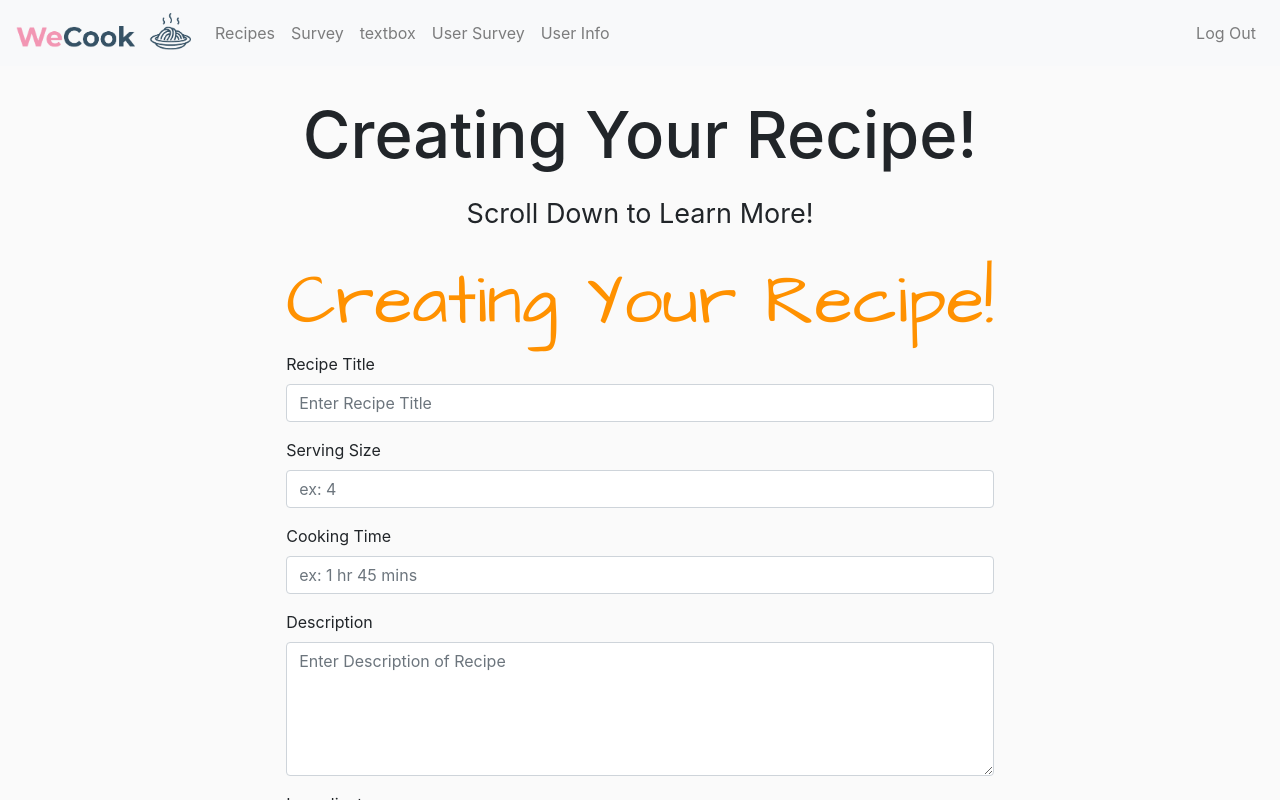
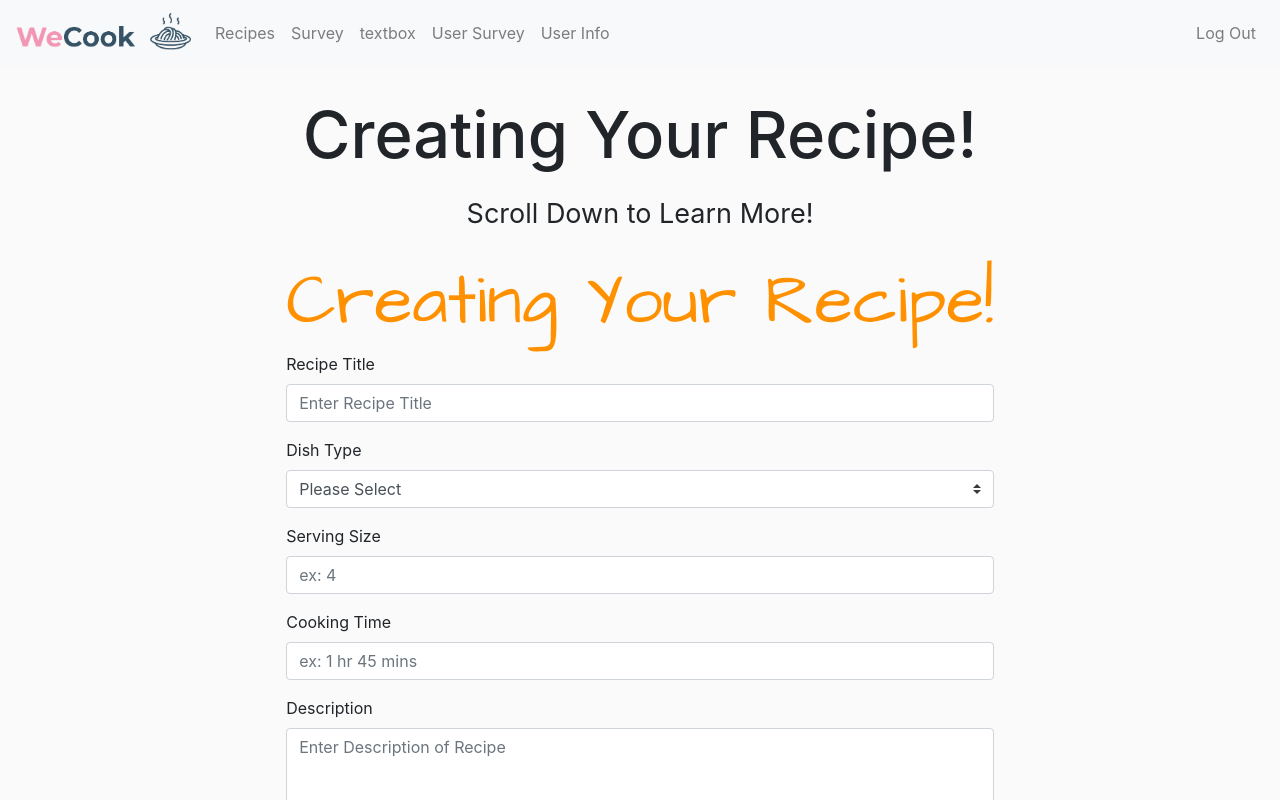
Before and after one commit to rtumalle0518/WeCook, a React (Create React App) app: page /newrecipe in a window 1280 px wide. Shown: the top 800 px of the page. Built offline with nearby package versions, Linux system fonts and the light colour scheme; no server answers; the database is empty; sample sign-in values are in the browser's storage; a web font is replaced by a local one.

Commit message:
put in dish type selector

```diff
--- a/src/components/NewRecipe.js
+++ b/src/components/NewRecipe.js
@@ -25,12 +25,13 @@ export default function NewRecipe() {
 
 
   const schema = yup.object().shape({
-    title: yup.string().min(1, 'Must be 1 character or more').required(),
-    servings: yup.number().required(),
-    cookingTime: yup.string().required(),
-    description: yup.string().required(),
-    ingredients: yup.string().required(),
-    directions: yup.string().required(),
+    title: yup.string().min(1, 'Must be 1 character or more').required('Please enter a title'),
+    dishType: yup.string().required('Please select a dish type'),
+    servings: yup.number().required('Please enter a number'),
+    cookingTime: yup.string().required('Please enter the cooking time'),
+    description: yup.string().required('Please enter a description'),
+    ingredients: yup.string().required('Please enter the ingredients'),
+    directions: yup.string().required('Please enter the directions'),
     // file: yup
     //       .mixed()
     //       .required("A file is required")
@@ -48,6 +49,7 @@ export default function NewRecipe() {
       <Formik style = {{textAlign: 'center'}}
         initialValues={{
           title: '',
+          dishType: '',
           description: '',
           ingredients: '',
           directions: '',
@@ -61,8 +63,10 @@ export default function NewRecipe() {
 
           firestore
             .collection("recipes")
-            .add({
+            .doc(user.uid)
+            .set({
               name: values.title,
+              dishType: values.dishType,
               description: values.description,
               servings: values.servings,
               createdAt: firebase.firestore.FieldValue.serverTimestamp(),
@@ -108,6 +112,33 @@ export default function NewRecipe() {
             </Form.Control.Feedback>
           </Form.Group>
 
+          <Form.Group>
+            <Form.Label>Dish Type</Form.Label>
+            <Form.Control
+              name="dishType"
+              value={values.dishType}
+              placeholder="Please Select"
+              as="select"
+              onChange={handleChange}
+              onBlur={handleBlur}
+              custom
+              isValid={touched.dishType && !errors.dishType}
+              isInvalid={!!errors.dishType}
+              >
+              <option value="">Please Select</option>
+              <option>Main Dish</option>
+              <option>Side Dish</option>
+              <option>Appetizer</option>
+              <option>Soup</option>
+              <option>Salad</option>
+              <option>Dessert</option>
+              <option>Drink</option>
+            </Form.Control>
+            <Form.Control.Feedback type="invalid">
+              {errors.dishType}
+            </Form.Control.Feedback>
+          </Form.Group>
+
           <Form.Group controlId="validationServings">
             <Form.Label>Serving Size</Form.Label>
             <Form.Control
@@ -145,7 +176,7 @@ export default function NewRecipe() {
           <Form.Group controlId="validationDescription">
             <Form.Label>Description</Form.Label>
             <Form.Control as="textarea"
-            className="descrip"
+              className="descrip"
               name="description"
               rows={5}
               value={values.description}
@@ -211,7 +242,7 @@ export default function NewRecipe() {
           <div className="d-flex justify-content-center align-items-center">
             <Button disabled={isSubmitting} type="submit">Submit Recipe!</Button>
           </div>
-          {/* for testing purposes <pre>{JSON.stringify(values, null, 2)}</pre> */}
+          <pre>{JSON.stringify(values, null, 2)}</pre>
         </Form>
         )}
       </Formik>
```
